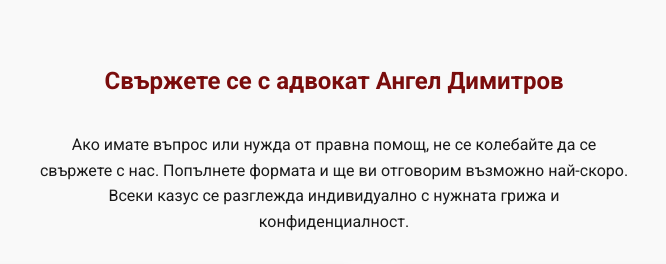
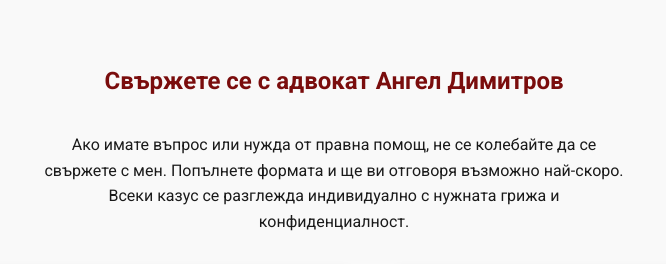
Before and after one commit to vhodkorekt/Advokat, a plain HTML site: page index.html in a window 1280 px wide. Shown: the part 1920-2184 px from the top of the page, 306-972 px from the left. Drawn offline with Linux system fonts and the light colour scheme; files whose address does not match are found by name.

Commit message:
Update index.html

```diff
--- a/index.html
+++ b/index.html
@@ -692,7 +692,7 @@ input:focus, textarea:focus {
       <h2 class="center">Свържете се с адвокат Ангел Димитров</h2>
       <p style="text-align: center; max-width: 600px; margin: 0 auto 2rem;">
         Ако имате въпрос или нужда от правна помощ, не се колебайте да се
-        свържете с нас. Попълнете формата и ще ви отговорим възможно най-скоро.
+        свържете с мен. Попълнете формата и ще ви отговоря възможно най-скоро.
         Всеки казус се разглежда индивидуално с нужната грижа и
         конфиденциалност.
       </p>
```
